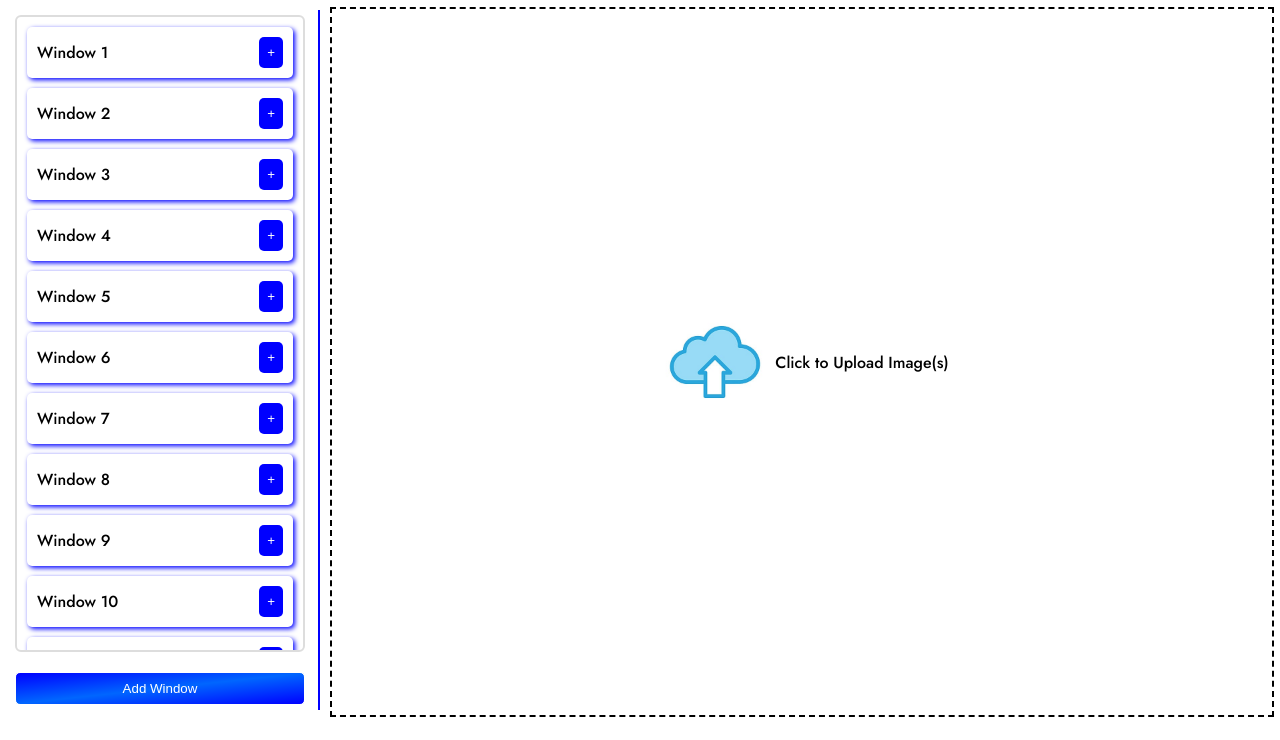
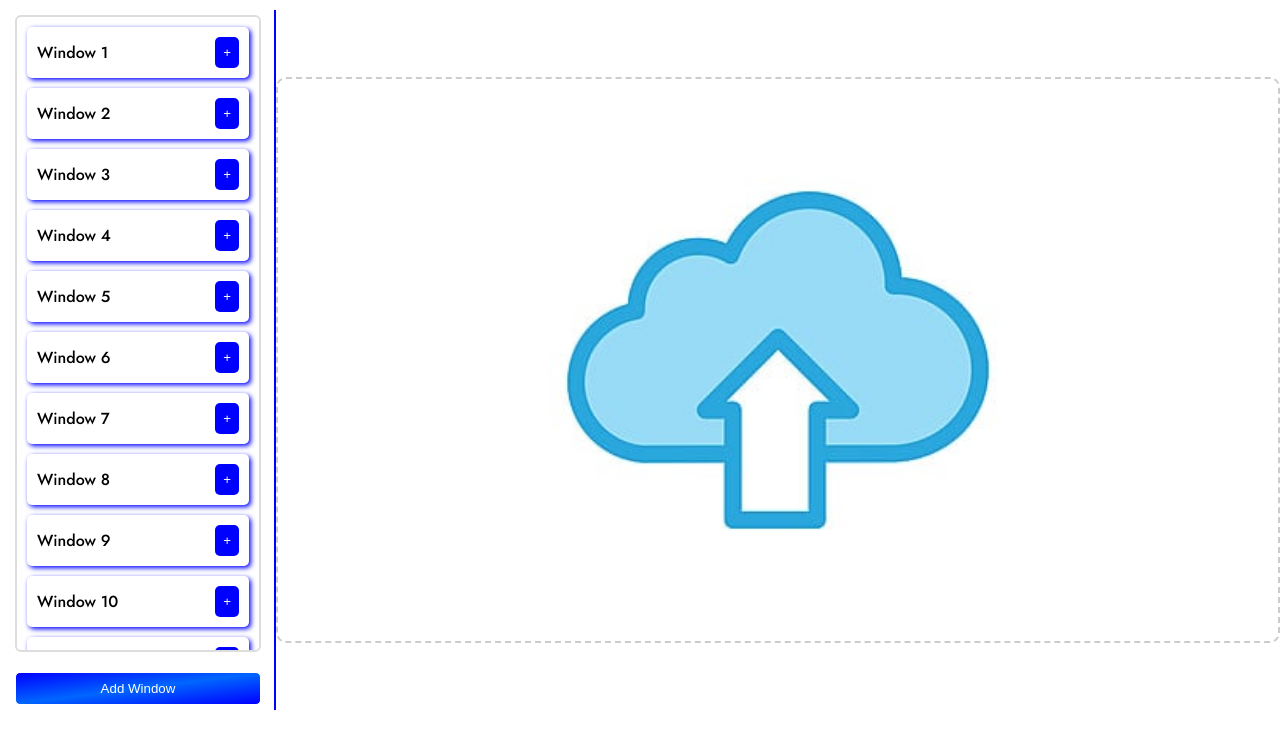
Before and after one commit to jpformato/capstone-formato-plowman, a Django app: page /windowMain in a window 1280 px wide. Shown: the part 60-800 px from the top of the page. Run offline with Django 5.2, Linux system fonts and the light colour scheme.

Commit message:
image upload fix

```diff
--- a/src/App/website/designer/static/designer/CSS/windowMain.css
+++ b/src/App/website/designer/static/designer/CSS/windowMain.css
@@ -1,3 +1,5 @@
+/* Existing styles … */
+
 body {
     font-family: 'Jost', sans-serif;
     margin: 0;
@@ -92,39 +94,45 @@
     justify-content: center;
     align-items: center;
 }
-.upload-box {
-    width: 300px;
-    height: 300px;
-    border: 2px dashed #000;
-    display: flex;
-    justify-content: center;
-    align-items: center;
-    text-align: center;
-    cursor: pointer;
+
+
+.upload-container {
+    width: 200vw;             /* Scales with the viewport */
+    max-width: 1000px;        /* Maximum width */
+    margin: 40px auto;
+    position: relative;
+    border: 2px dashed #ccc;
+    border-radius: 10px;
+    overflow: hidden;
 }
-#upload-area{
-    width: 98%;
-    height: 98%;
-    background: #fff;
-    text-align: center;
-    border-radius: 20px;
+.upload-container::before {
+    content: "";
+    display: block;
+    padding-top: 56.25%;     /* 16:9 aspect ratio (adjust if needed) */
 }
-#img-view {
-    display: flex;
+.upload-container.uploaded {
+    border: none;
+}
+.upload-content {
+    position: absolute;
+    top: 0;
+    left: 0;
     width: 100%;
     height: 100%;
-    border-radius: 0px;
-    border: 2px dashed #000;
-    background: #fff;
-    justify-content: center;
-    align-items: center;
-    background-position: center;
-    background-size: cover;
-
 }
-#img-view img{
-    width: 120px;
-    height: 120px;
-    justify-items: center;
-    align-items: center;
+.upload-content img {
+    width: 100%;
+    height: 100%;
+    object-fit: contain;
+    display: block;
 }
+.upload-content input[type="file"] {
+    position: absolute;
+    top: 0;
+    left: 0;
+    width: 100%;
+    height: 100%;
+    opacity: 0;
+    cursor: pointer;
+    z-index: 2;
+}
--- a/src/App/website/designer/static/designer/JS/upload.js
+++ b/src/App/website/designer/static/designer/JS/upload.js
@@ -1,12 +1,17 @@
-const upload_area = document.getElementById("upload-area");
-const input_file = document.getElementById("input-file");
-const img_view = document.getElementById("img-view");
+document.addEventListener("DOMContentLoaded", function() {
+    const fileInput = document.getElementById('file-input');
+    const preview = document.getElementById('preview');
+    const uploadContainer = document.querySelector('.upload-container');
 
-input_file.addEventListener("change", uploadImage);
+    if (fileInput) {
+        fileInput.addEventListener('change', function() {
+            if (this.files && this.files[0]) {
+                const imgURL = URL.createObjectURL(this.files[0]);
+                preview.src = imgURL;
 
-function uploadImage(){
-    let img_link = URL.createObjectURL(input_file.files[0]);
-    img_view.style.backgroundImage = `url(${img_link})`;
-    img_view.textContent = "";
-    img_view.style.border = 0;
-}
+                // Remove the dotted border when an image is uploaded
+                uploadContainer.classList.add('uploaded');
+            }
+        });
+    }
+});
--- a/src/App/website/designer/templates/windowMain.html
+++ b/src/App/website/designer/templates/windowMain.html
@@ -40,15 +40,14 @@
       <button class="manual-add-btn">Add Window</button>
     </div>
     <div class="content">
-            <label for="input-file" id="upload-area">
-                <input type="file" accept="image/*" id="input-file" hidden>
-                <div id="img-view">
-                    <img src="{% static 'designer/Figures/upload.jpg' %}">
-                    <p>Click to Upload Image(s)</p>
-                </div>
-            </label>
+      <div class="upload-container">
+        <div class="upload-content">
+          <input type="file" accept="image/*" id="file-input">
+          <img id="preview" src="{% static 'designer/Figures/upload.jpg' %}" alt="Placeholder Image">
         </div>
       </div>
-<script src="{% static 'designer/JS/upload.js'  %}"></script>
+    </div>
+  </div>
+  <script src="{% static 'designer/JS/upload.js' %}"></script>
 </body>
 </html>
```
Lines whose indentation alone changed are shown as unchanged.
